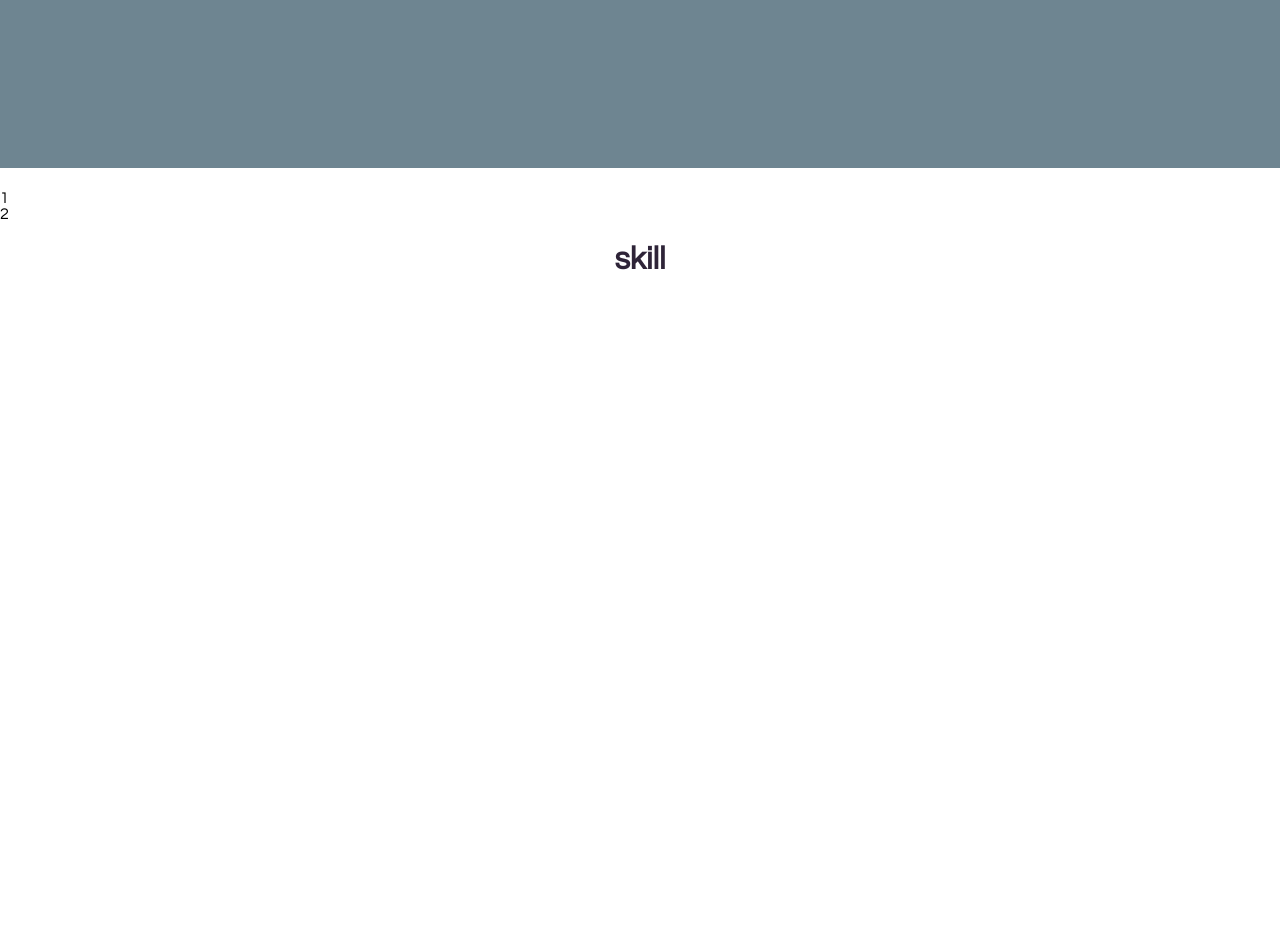
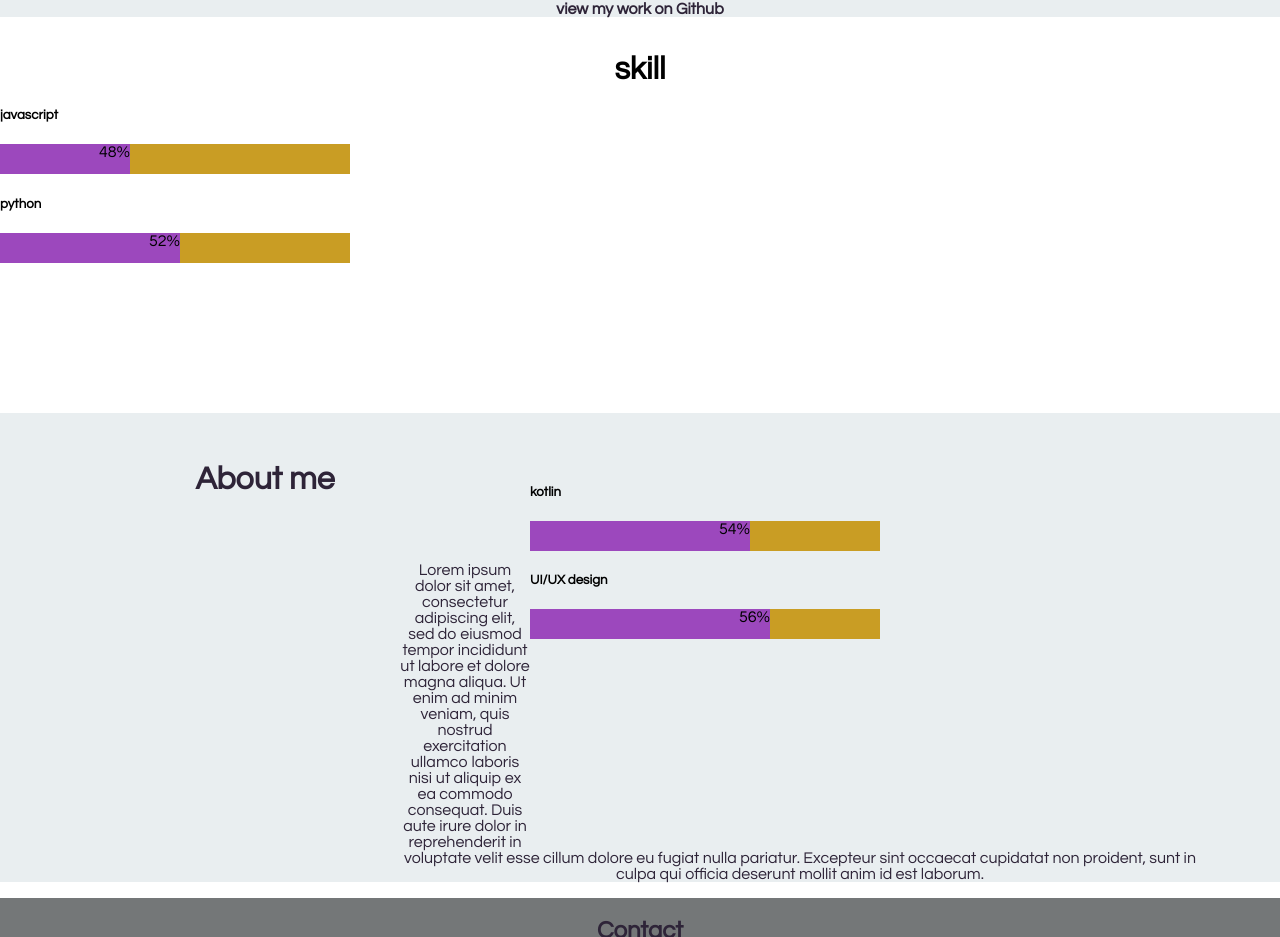
Before and after one commit to kanini-esther/UI-UX-dev-projects, a plain HTML site: page Portfolio live/index.html in a window 1280 px wide. Shown: the part 1101-2038 px from the top of the page. Before the commit the page ends 1968 px from the top, so only its background shows below. Drawn offline with Linux system fonts and the light colour scheme.

Commit message:
Add files via upload

```diff
--- a/Portfolio live/css/main.css
+++ b/Portfolio live/css/main.css
@@ -8,7 +8,7 @@ body{
 
 header{
 	background-image:linear-gradient(rgba(0,0,0,.5),rgba(0,0,0,.5)),url(../img/bg.jpg);
-	min-height: 78vh;
+	min-height: 700px;
 	background-size: cover;
 	background-position: center;
 }
@@ -73,17 +73,144 @@ ul li.active{
 	font-size: 70px
 	transform: translate(-70%,-70%);
 }
-.PROJECTS h1{
-	min-height: 78vh;
-	background-color: #6e8591;
+
+.project{
+	min-height: 380px;
+	background-color:#e9eef0;
 	color: #2e2438;
 	text-align: center;
 }
+.project h1{
+	margin: 0px;
+	padding-top: 20px;
+}
+.project img{
+	text-align: center;
+	padding: 15px 25px;
 
- .skill{
- 	min-height: 78vh;
-	background-color: ##917A6E;
+}
+.project p{
+	font-weight: bold;
+
+}
+
+
+ .skill {
+ 	min-height: 380px;
+	background-color: #fff;
+
+ }
+ .skills{
+
+ }
+
+  .skill h1{
+ 	margin: 0px;
+ 	padding-top: 20px;
+ 	text-align: center;
+
+  }
+
+  .bar1{
+	float: left;
+	padding: 0 400px 200px 0;
+
+}
+
+.bar2{
+	float: right;
+	padding: 0 400px 200px 0;
+}
+
+
+
+  .one{
+  	height: 30px;
+  	width: 350px;
+  	background-color: #c99d24;
+
+  }
+  .one1{
+  	height: 30px;
+  	width: 130px;
+  	background-color: #9c48bd;
+  	text-align: right;
+  }
+  .two{
+  	height: 30px;
+  	width: 350px;
+  	background-color: #c99d24;
+
+  }
+  .two2{
+  	height: 30px;
+  	width: 180px;
+  	background-color: #9c48bd;
+  	text-align: right;
+  }
+  .three{
+  	height: 30px;
+  	width: 350px;
+  	background-color: #c99d24;
+  }
+  .three3{
+  	height: 30px;
+  	width: 220px;
+  	background-color: #9c48bd;
+  	text-align: right;
+  }
+  .four{
+  	height: 30px;
+  	width: 350px;
+  	background-color: #c99d24;
+  }
+  .four4{
+  	height: 30px;
+	width: 240px;
+	background-color: #9c48bd;
+	text-align: right;
+}
+
+.about {
+
+	min-height: 300px;
+	background-color: #e9eef0;
 	color: #2e2438;
 	text-align: center;
 
- }
+
+}
+.about h1{
+	padding-top: 20px;
+	margin: 0;
+
+}
+.about p{
+	width: 800px;
+	padding-left: 400px;
+	text-align: center;
+	padding-top: 50px;
+}
+.footer {
+	min-height: 400px;
+	background-color: #747778;
+	color: #2e2438;
+	text-align: center;
+}
+.footer h2{
+	padding-top: 20px;
+	margin: 0;
+}
+.icon{
+	 margin-left: 100px;
+	 padding
+}
+.cite{
+	margin: 1200px;
+	margin: 0 auto;
+}
+
+
+.footer{
+
+}
--- a/Portfolio live/index.html
+++ b/Portfolio live/index.html
@@ -4,10 +4,13 @@
 	<title>Esther Njeri Kanini</title>
 	<meta name="viewport" content="width=device-width, initial-scale=1">
 	<link rel="stylesheet" href="css/main.css">
+	<script src="https://kit.fontawesome.com/015e358ad3.js" crossorigin="anonymous"></script>
 </head>
 <body>
 
 	<header>
+		<div class="cite">
+
 		<div class="container">
 			<div class="main">
 				<div class="logo">
@@ -16,35 +19,86 @@
 				<ul>
 					<li class="active"><a href="">Home</a></li>
 					<li class="active"><a href="">Project</a></li>
-					<li><a href="active">Skill</a></li>
-					<li><a href="active">About Me</a></li>
-					<li><a href="active">Contact</a></li>
+					<li class="active"><a href="active">Skill</a></li>
+					<li class="active"><a href="active">About Me</a></li>
+					<li class="active"><a href="active">Contact</a></li>
+				</ul>
+			</div>
+		</div>
 
-				</ul>
+		<div class="title">
+			<h1>ESTHER NJERI KANINI</h1>
+			<p>I am a front end Developer focused on creative responsive website </p>
+		</div>
+	</header>
+
+	<div class="project">
+		<h1>PROJECTS </h1>
+		<img src="img/p1.jpg" style="height: 300px;width: 400px;">
+		<img src="img/p1.jpg" style="height: 300px;width: 400px;">
+		<p>view my work on Github</p>
+
+		</div>
+	</div>
+
+	<div class="skill">
+
+		<h1>skill</h1>
+	 <div class="skills">
+		<div class="bar1">
+			<h5>javascript</h5>
+			<div class="one">
+				<div class="one1"> 48%</div>
+			</div>
+
+			<h5>python</h5>
+			<div class="two">
+				<div class="two2">52%</div>
+			</div>
+		</div>
+
+		<div class="bar2">
+
+			<h5> kotlin</h5>
+			<div class="three">
+				<div class="three3">54%</div>
 
 			</div>
 
-		</div>
-		<div class="title">
-			<h1>ESTHER NJERI KANINI</h1>
-			<p>I am a front end Developer focused on creative responsive website </p>
+			<h5> UI/UX design</h5>
+			<div class="four">
+				<div class="four4">56%</div>
+			</div>
 
 		</div>
+		</div>
+	</div>
 
-		</div>
-	</header>
-	<div class="PROJECTS">
-		<h1>PROJECTS </h1>
-		<div class="grid-container">
-			<div class="grid-item">1</div>
-			<div class="grid-item">2</div>
 
-		</div>
+
+	<div class="about">
+		<h1>About me</h1>
+
+		<p>Lorem ipsum dolor sit amet, consectetur adipiscing elit, sed do eiusmod tempor incididunt ut labore et dolore magna aliqua. Ut enim ad minim veniam, quis nostrud exercitation ullamco laboris nisi ut aliquip ex ea commodo consequat. Duis aute irure dolor in reprehenderit in voluptate velit esse cillum dolore eu fugiat nulla pariatur. Excepteur sint occaecat cupidatat non proident, sunt in culpa qui officia deserunt mollit anim id est laborum.</p>
 
 	</div>
-	<div class="skill">
-		<h1>skill</h1>
+
+
+	<div class="footer">
+
+		<h2>Contact</h2>
+		<div class="icon">
+
+			<i class="fas fa-phone-square"></i>
+			<i class="fab fa-github-square"></i>
+			<i class="fab fa-linkedin"></i>
+			<i class="far fa-envelope"></i>
+
 	</div>
+
+	</div>
+
+</div>
 
 
 
```
Also changed, not shown: Portfolio live/img/p1.jpg (added).
